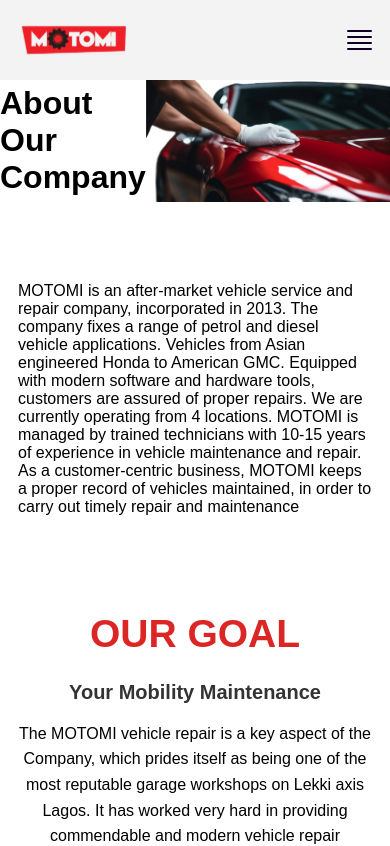
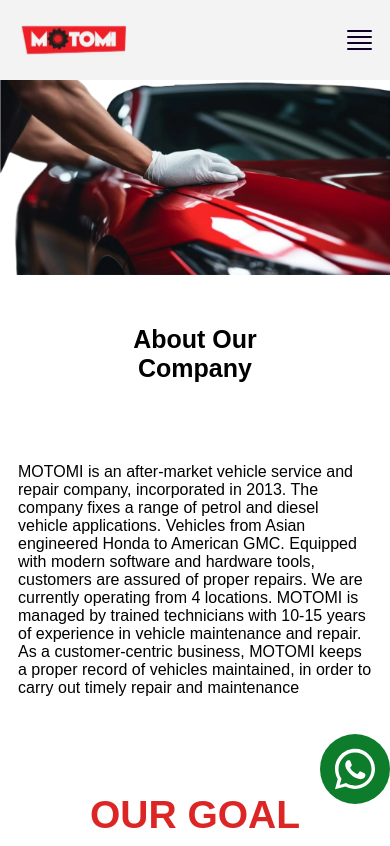
Before and after one commit to eduviereIsrael/motomi, a Next.js app: page /about in a window 390 px wide. Shown: the top 846 px of the page. Built offline with nearby package versions, Linux system fonts and the light colour scheme.

Commit message:
corrections and floating whatsapp icon

```diff
--- a/app/about/page.jsx
+++ b/app/about/page.jsx
@@ -4,6 +4,9 @@
 const AboutCompany = () => {
   return (
     <div className="about-company">
+      <a href="/" className="fixed-wa">
+        <img src="/wa.svg" alt="" />
+      </a>
       <Navbar />
       <div className="top-section">
         <div className="main-text">
--- a/app/components.scss
+++ b/app/components.scss
@@ -47,6 +47,25 @@
 
 
     }
+}
+
+.fixed-wa{
+  position: fixed;
+  right: 0;
+  bottom: 40px;
+  // height: 50px;
+  // width: 50px;
+  background-color: #0d7d2b;
+  // padding: 10px;
+  border-radius: 50px;
+  aspect-ratio: 1/1;
+  width: 70px;
+  display: flex;
+  align-items: center;
+  justify-content: center;
+  img{
+    width: 40px;
+  }
 }
 
 
@@ -1369,6 +1388,9 @@
         display: flex;
         justify-content: center;
         align-items: center;
+        h1{
+          font-size: 39px;
+        }
       }
 
       img{
@@ -1380,6 +1402,19 @@
         // max-height: 400px;
 
         object-fit: cover;
+      }
+
+      @media (max-width: 768px){
+        display: flex;
+        flex-direction: column-reverse;
+
+        .main-text{
+          padding-top: 50px;
+          h1{
+            font-size: 25px;
+            text-align: center;
+          }
+        }
       }
     }
 
--- a/app/page.jsx
+++ b/app/page.jsx
@@ -6,6 +6,9 @@
 export default function Home() {
   return (
     <div>
+      <a href="/" className="fixed-wa" >
+        <img src="/wa.svg" alt="" />
+      </a>
       <Navbar />
       <div className="hero">
         <div className="container">
@@ -97,7 +100,7 @@
             />
             <h3>Complete Service</h3>
             <p>
-            we offer complete service for all your ca needs. From routine maintenance to complex repairs, our skilled team ensures your vehicle gets the care it deserves. With a focus on quality and customer satisfaction.
+            we offer complete service for all your car needs. From routine maintenance to complex repairs, our skilled team ensures your vehicle gets the care it deserves. With a focus on quality and customer satisfaction.
             </p>
           </div>
         </div>
```
Also changed, not shown: app/contact/page.jsx (+11 -3 lines).
